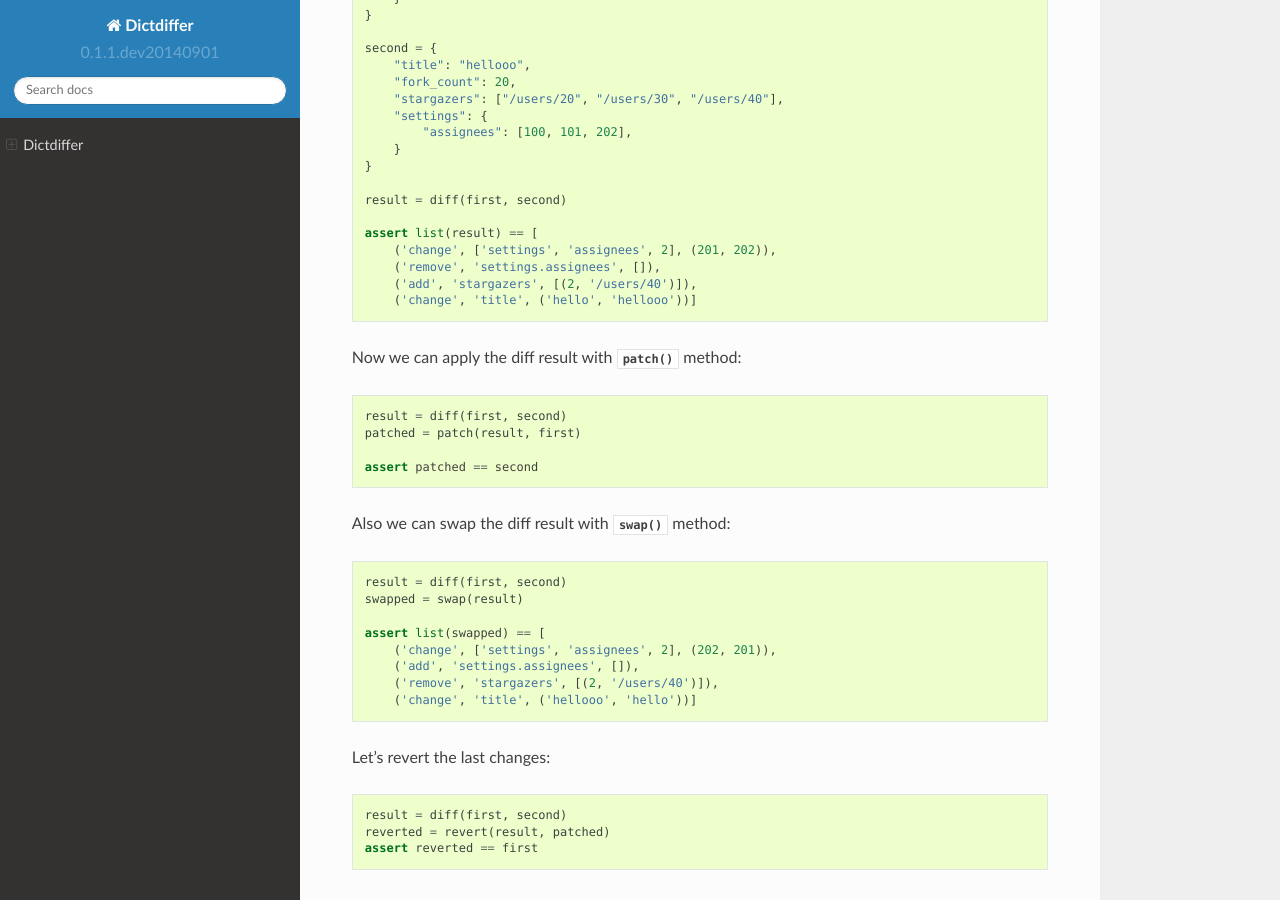
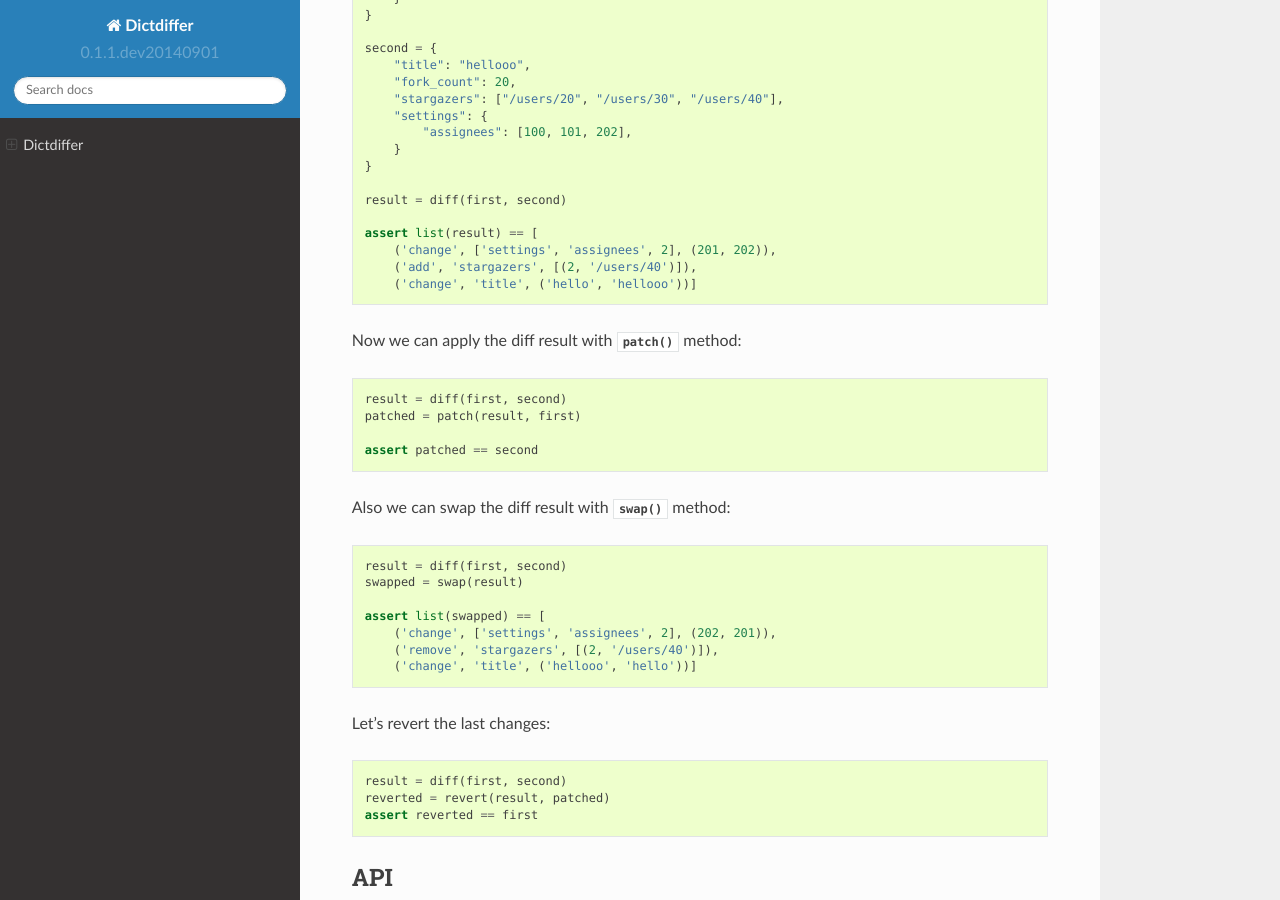
Before and after one commit to inveniosoftware/dictdiffer, a Sphinx documentation site: the page built from docs/index.rst, in a window 1280 px wide and 900 px high, scrolled down 665 px. Built offline with Sphinx 7.4.7 and the Read the Docs theme 2.0.0, drawn with Linux system fonts in a browser that asks for light colours.

Commit message:
docs: usage example update WRT empty list removals
* Updates canonical usage example after removal of empty list
  instructions.  (addresses #30)

Signed-off-by: Tibor Simko <tibor.simko@cern.ch>

```diff
--- a/docs/index.rst
+++ b/docs/index.rst
@@ -61,7 +61,6 @@ dictionaries using :func:`.diff` method:
 
     assert list(result) == [
         ('change', ['settings', 'assignees', 2], (201, 202)),
-        ('remove', 'settings.assignees', []),
         ('add', 'stargazers', [(2, '/users/40')]),
         ('change', 'title', ('hello', 'hellooo'))]
 
@@ -85,7 +84,6 @@ Also we can swap the diff result with :func:`.swap` method:
 
     assert list(swapped) == [
         ('change', ['settings', 'assignees', 2], (202, 201)),
-        ('add', 'settings.assignees', []),
         ('remove', 'stargazers', [(2, '/users/40')]),
         ('change', 'title', ('hellooo', 'hello'))]
 
```
